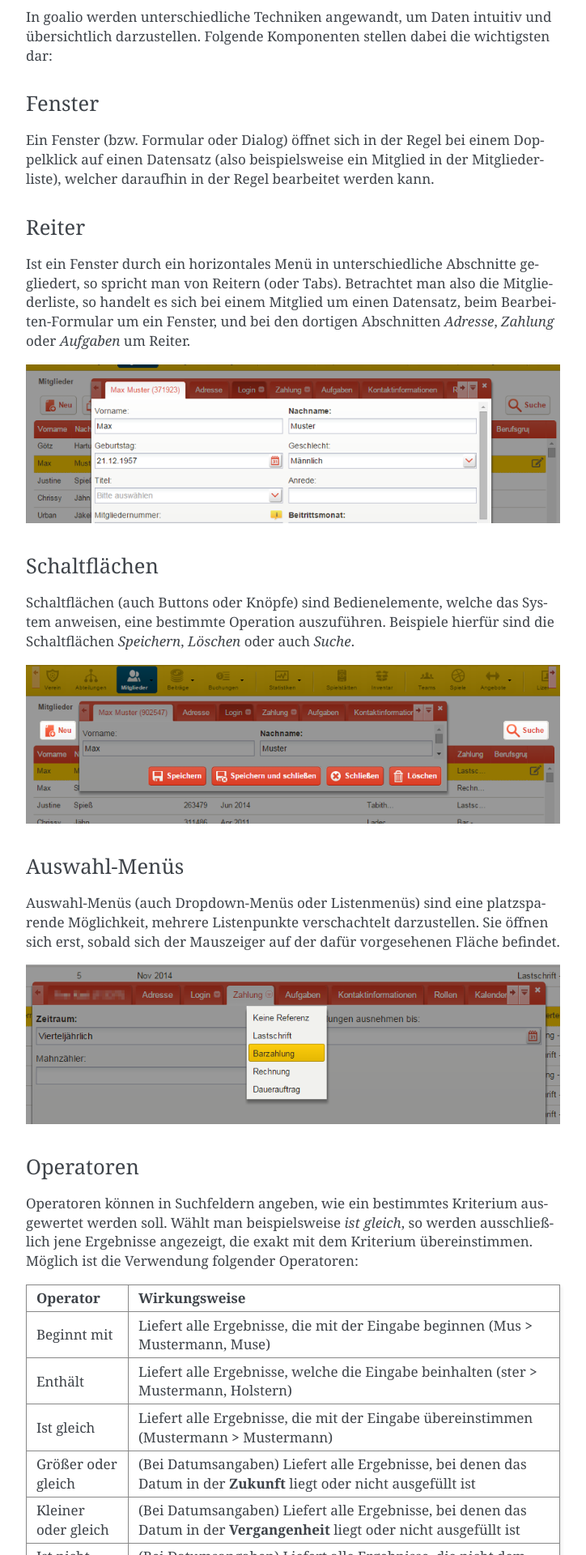
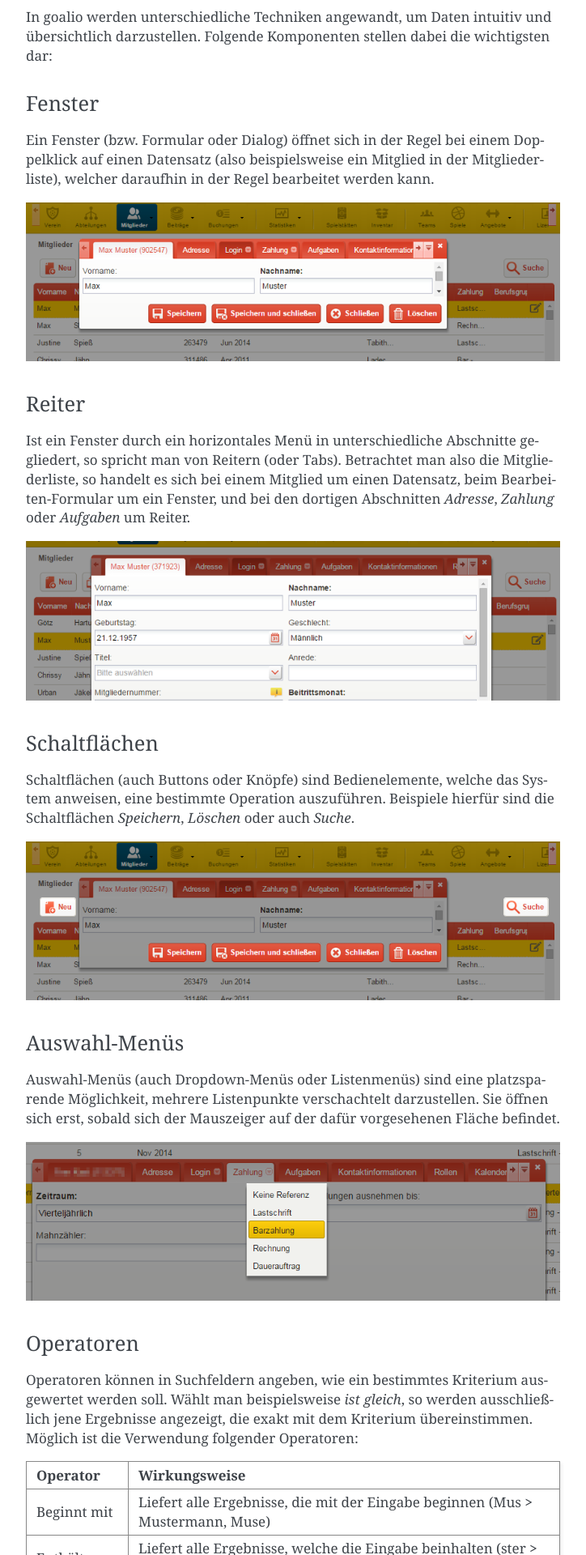
Before and after one commit to goalio/docs, a Sphinx documentation site: the page built from docs/erste-schritte/benutzeroberflaeche.rst, in a window 1280 px wide. Shown: the part 933-2853 px from the top of the page at 81% size, without its empty margins (388-1112 px from the left). Built offline with Sphinx 7.4.7, drawn with Linux system fonts in a browser that asks for light colours; formulas are drawn with MathJax 3.

Commit message:
Update benutzeroberflaeche.rst

```diff
--- a/docs/erste-schritte/benutzeroberflaeche.rst
+++ b/docs/erste-schritte/benutzeroberflaeche.rst
@@ -27,6 +27,8 @@ Fenster
 .......
 
 Ein Fenster (bzw. Formular oder Dialog) öffnet sich in der Regel bei einem Doppelklick auf einen Datensatz (also beispielsweise ein Mitglied in der Mitgliederliste), welcher daraufhin in der Regel bearbeitet werden kann.
+
+.. image:: ../images/gui/fenster.png
 
 Reiter
 ......
```
